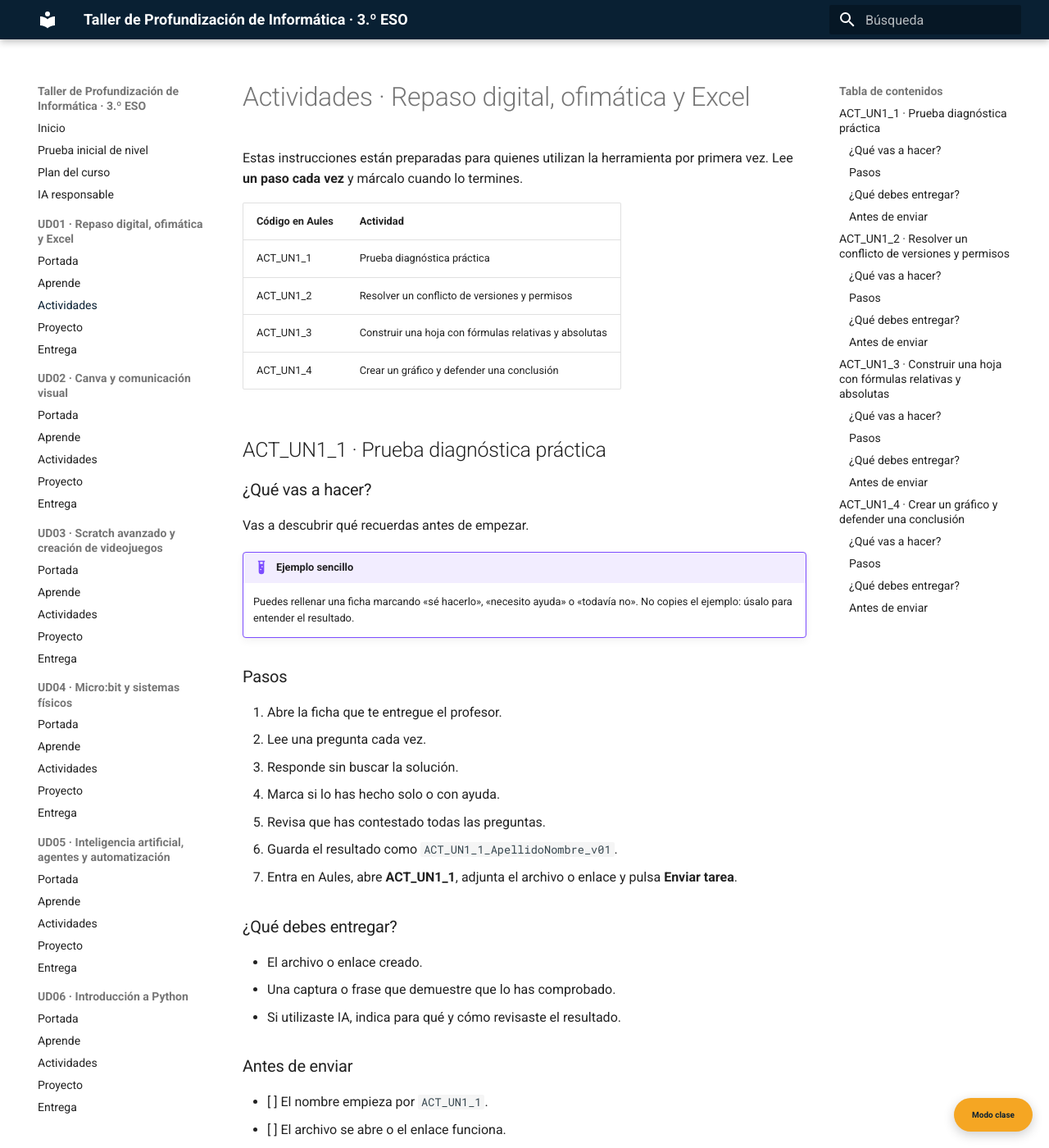
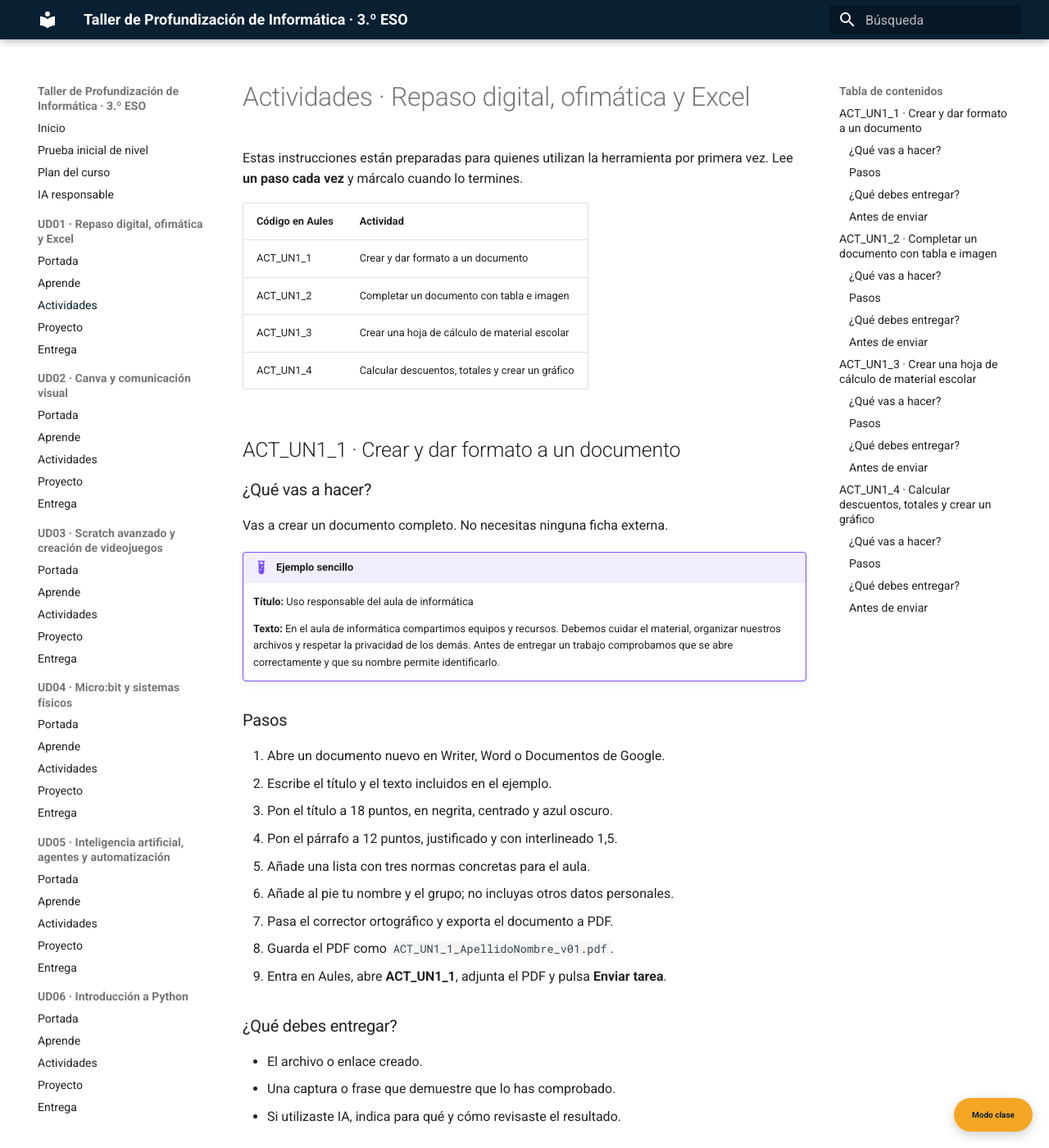
Before and after one commit to davidmolinafernadez/ESO_INFORMATICA_MATERIALES, an MkDocs documentation site: the page built from docs/ud01/actividades.md, in a window 1280 px wide and 1400 px high. Shown: the whole window at 82% size. Built offline with MkDocs 1.6.1 and Material for MkDocs 9.7.7, drawn with Linux system fonts in a browser that asks for light colours; some of the changed text lies outside the part shown.

Commit message:
Concretar actividades y materiales de partida

```diff
--- a/docs/ud01/actividades.md
+++ b/docs/ud01/actividades.md
@@ -4,29 +4,33 @@ Estas instrucciones están preparadas para quienes utilizan la herramienta por p
 
 | Código en Aules | Actividad |
 |---|---|
-| ACT_UN1_1 | Prueba diagnóstica práctica |
-| ACT_UN1_2 | Resolver un conflicto de versiones y permisos |
-| ACT_UN1_3 | Construir una hoja con fórmulas relativas y absolutas |
-| ACT_UN1_4 | Crear un gráfico y defender una conclusión |
+| ACT_UN1_1 | Crear y dar formato a un documento |
+| ACT_UN1_2 | Completar un documento con tabla e imagen |
+| ACT_UN1_3 | Crear una hoja de cálculo de material escolar |
+| ACT_UN1_4 | Calcular descuentos, totales y crear un gráfico |
 
-## ACT_UN1_1 · Prueba diagnóstica práctica
+## ACT_UN1_1 · Crear y dar formato a un documento
 
 ### ¿Qué vas a hacer?
 
-Vas a descubrir qué recuerdas antes de empezar.
+Vas a crear un documento completo. No necesitas ninguna ficha externa.
 
 !!! example "Ejemplo sencillo"
-    Puedes rellenar una ficha marcando «sé hacerlo», «necesito ayuda» o «todavía no». No copies el ejemplo: úsalo para entender el resultado.
+    **Título:** Uso responsable del aula de informática
+
+    **Texto:** En el aula de informática compartimos equipos y recursos. Debemos cuidar el material, organizar nuestros archivos y respetar la privacidad de los demás. Antes de entregar un trabajo comprobamos que se abre correctamente y que su nombre permite identificarlo.
 
 ### Pasos
 
-1. Abre la ficha que te entregue el profesor.
-2. Lee una pregunta cada vez.
-3. Responde sin buscar la solución.
-4. Marca si lo has hecho solo o con ayuda.
-5. Revisa que has contestado todas las preguntas.
-6. Guarda el resultado como `ACT_UN1_1_ApellidoNombre_v01`.
-7. Entra en Aules, abre **ACT_UN1_1**, adjunta el archivo o enlace y pulsa **Enviar tarea**.
+1. Abre un documento nuevo en Writer, Word o Documentos de Google.
+2. Escribe el título y el texto incluidos en el ejemplo.
+3. Pon el título a 18 puntos, en negrita, centrado y azul oscuro.
+4. Pon el párrafo a 12 puntos, justificado y con interlineado 1,5.
+5. Añade una lista con tres normas concretas para el aula.
+6. Añade al pie tu nombre y el grupo; no incluyas otros datos personales.
+7. Pasa el corrector ortográfico y exporta el documento a PDF.
+8. Guarda el PDF como `ACT_UN1_1_ApellidoNombre_v01.pdf`.
+9. Entra en Aules, abre **ACT_UN1_1**, adjunta el PDF y pulsa **Enviar tarea**.
 
 ### ¿Qué debes entregar?
 
@@ -42,25 +46,26 @@ Vas a descubrir qué recuerdas antes de empezar.
 - [ ] Puedo explicar lo que he hecho.
 - [ ] No aparecen datos personales.
 
-## ACT_UN1_2 · Resolver un conflicto de versiones y permisos
+## ACT_UN1_2 · Completar un documento con tabla e imagen
 
 ### ¿Qué vas a hacer?
 
-Vas a encontrar fallos antes de entregar.
+Vas a ampliar el documento anterior con una tabla y una imagen correctamente identificada.
 
 !!! example "Ejemplo sencillo"
-    Puedes detectar una fecha escrita como texto, un precio sin formato o dos versiones diferentes. No copies el ejemplo: úsalo para entender el resultado.
+    Crea una tabla de tres columnas: **Norma**, **Por qué es importante** y **Ejemplo correcto**. Incluye tres filas: cuidar el equipo, ordenar los archivos y proteger la contraseña.
 
 ### Pasos
 
-1. Abre el archivo preparado por el profesor.
-2. Revisa nombres, datos, fórmulas o versiones.
-3. Marca cada error que encuentres.
-4. Escribe por qué es un error.
-5. Corrige una copia, no el original.
-6. Guarda una lista de los cambios.
-7. Guarda el resultado como `ACT_UN1_2_ApellidoNombre_v01`.
-8. Entra en Aules, abre **ACT_UN1_2**, adjunta el archivo o enlace y pulsa **Enviar tarea**.
+1. Abre una copia editable de `ACT_UN1_1`.
+2. Inserta la tabla indicada y completa las nueve celdas con frases propias.
+3. Busca una imagen reutilizable relacionada con la seguridad digital.
+4. Inserta la imagen debajo de la tabla y ajusta su anchura para que no salga del margen.
+5. Escribe debajo `Fuente:` y pega la dirección de la página original.
+6. Añade un encabezado con `Informática · UD01` y números de página.
+7. Revisa que tabla e imagen se vean completas y exporta a PDF.
+8. Guarda el PDF como `ACT_UN1_2_ApellidoNombre_v01.pdf`.
+9. Entra en Aules, abre **ACT_UN1_2**, adjunta el PDF y pulsa **Enviar tarea**.
 
 ### ¿Qué debes entregar?
 
@@ -76,23 +81,23 @@ Vas a encontrar fallos antes de entregar.
 - [ ] Puedo explicar lo que he hecho.
 - [ ] No aparecen datos personales.
 
-## ACT_UN1_3 · Construir una hoja con fórmulas relativas y absolutas
+## ACT_UN1_3 · Crear una hoja de cálculo de material escolar
 
 ### ¿Qué vas a hacer?
 
 Vas a realizar cálculos automáticos y comprobarlos.
 
 !!! example "Ejemplo sencillo"
-    Puedes escribir =B2*C2 y copiar la fórmula hacia abajo. No copies el ejemplo: úsalo para entender el resultado.
+    Introduce esta tabla: Cuaderno, 2, 3,50 €; Bolígrafo, 5, 0,80 €; Carpeta, 3, 2,25 €; Memoria USB, 1, 9,90 €; Auriculares, 2, 7,50 €.
 
 ### Pasos
 
-1. Escribe los encabezados de la tabla.
-2. Introduce los datos sin escribir unidades dentro de las celdas numéricas.
-3. Escribe la primera fórmula comenzando por =.
-4. Copia la fórmula hacia abajo.
-5. Comprueba una fila con una calculadora.
-6. Corrige cualquier resultado diferente.
+1. Abre una hoja nueva y escribe `Producto`, `Cantidad`, `Precio` e `Importe` en A1:D1.
+2. Introduce los cinco productos y sus datos; escribe los precios como números y aplica formato moneda.
+3. En D2 escribe `=B2*C2` y copia la fórmula hasta D6.
+4. En C7 escribe `TOTAL` y en D7 escribe `=SUMA(D2:D6)`.
+5. En C8 escribe `MEDIA` y calcula en D8 la media de los importes.
+6. Comprueba con calculadora el importe de los cuadernos y el total.
 7. Guarda el resultado como `ACT_UN1_3_ApellidoNombre_v01`.
 8. Entra en Aules, abre **ACT_UN1_3**, adjunta el archivo o enlace y pulsa **Enviar tarea**.
 
@@ -110,23 +115,24 @@ Vas a realizar cálculos automáticos y comprobarlos.
 - [ ] Puedo explicar lo que he hecho.
 - [ ] No aparecen datos personales.
 
-## ACT_UN1_4 · Crear un gráfico y defender una conclusión
+## ACT_UN1_4 · Calcular descuentos, totales y crear un gráfico
 
 ### ¿Qué vas a hacer?
 
 Vas a convertir datos en una imagen y explicar qué muestran.
 
 !!! example "Ejemplo sencillo"
-    Puedes usar barras para comparar categorías y escribir una conclusión con un número. No copies el ejemplo: úsalo para entender el resultado.
+    Utiliza la hoja de ACT_UN1_3. El descuento para todos los productos será del **10 %**, escrito una sola vez en la celda F1.
 
 ### Pasos
 
-1. Selecciona la tabla y sus encabezados.
-2. Inserta un gráfico adecuado.
-3. Escribe un título claro.
-4. Comprueba unidades y categorías.
-5. Escribe dos conclusiones que incluyan números.
-6. Revisa que el gráfico representa bien los datos.
+1. Abre una copia de ACT_UN1_3 y escribe `Descuento` en E1 y `10 %` en F1.
+2. En E2 calcula el descuento con `=D2*$F$1` y copia la fórmula hasta E6.
+3. Escribe `Precio final` en F1 después de mover el 10 % a H1; adapta la fórmula para usar `$H$1`.
+4. En F2 calcula `=D2-E2` y copia hasta F6.
+5. Selecciona Producto y Precio final e inserta un gráfico de columnas.
+6. Titula el gráfico `Compra de material con descuento`.
+7. Debajo de la tabla escribe cuál es el producto con mayor coste final y el total que se ahorra.
 7. Guarda el resultado como `ACT_UN1_4_ApellidoNombre_v01`.
 8. Entra en Aules, abre **ACT_UN1_4**, adjunta el archivo o enlace y pulsa **Enviar tarea**.
 
```
Also changed, not shown: docs/ud05/actividades.md (+1 -1 lines).
